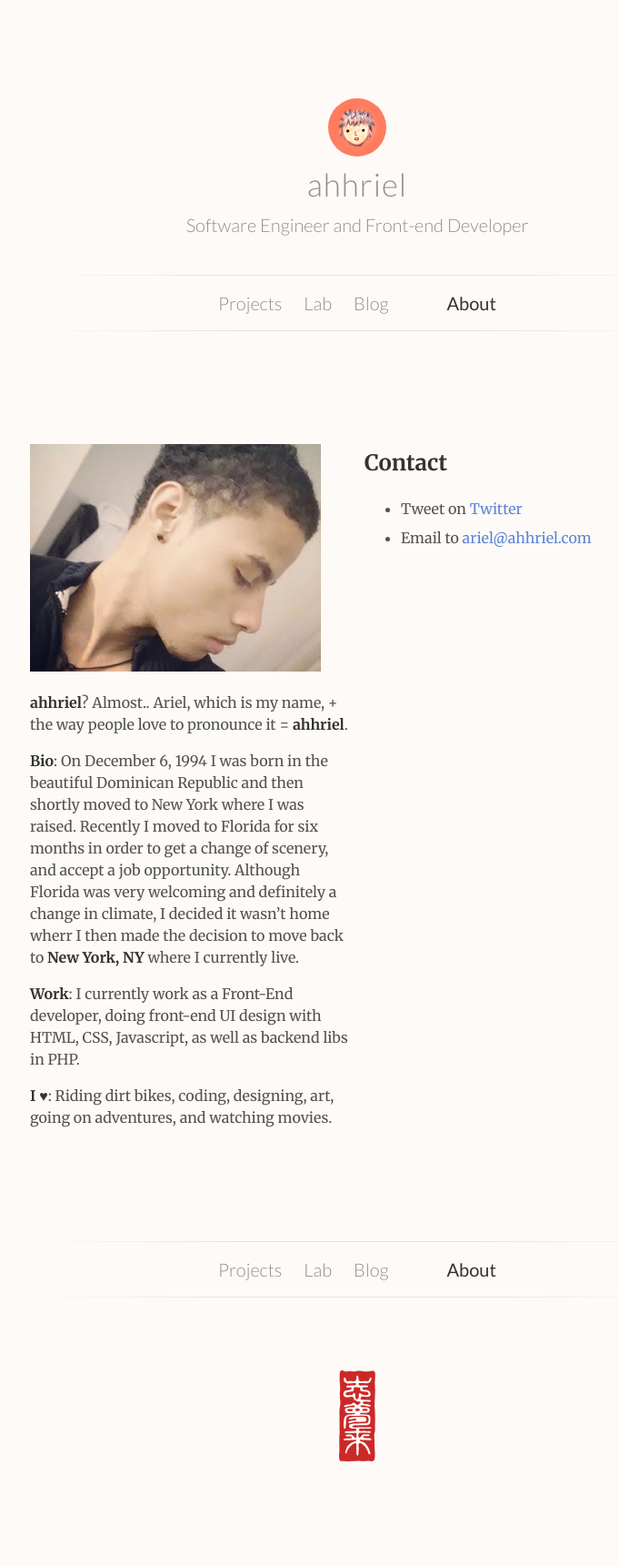
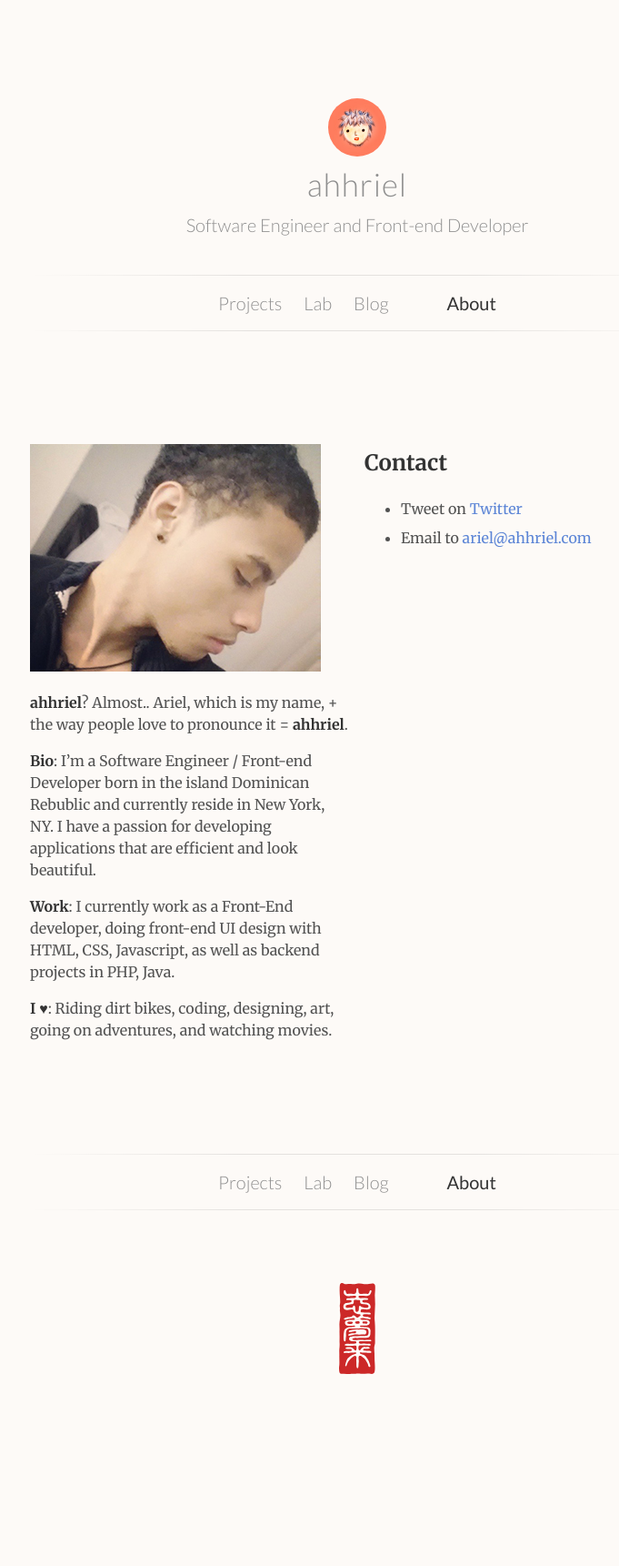
Before and after one commit to ArielSaldana/arielsaldana.github.io, a Jekyll site: the page built from about/index.md, in a window 1280 px wide. Shown: the whole page at 91% size, without its empty margins (247-928 px from the left). Built offline with Jekyll 4.4.1, drawn with Linux system fonts in a browser that asks for light colours; Markdown is read by kramdown in place of the engine named in the settings; after the commit the page ends 1625 px from its top, so only the background shows below that.

Commit message:
Update index.md

```diff
--- a/about/index.md
+++ b/about/index.md
@@ -12,9 +12,10 @@ title: About ahhriel (Ariel Saldana)
 
 __ahhriel__? Almost.. Ariel, which is my name, + the way people love to pronounce it = __ahhriel__.
 
-__Bio__: On December 6, 1994 I was born in the beautiful Dominican Republic and then shortly moved to New York where I was raised. Recently I moved to Florida for six months in order to get a change of scenery, and accept a job opportunity. Although Florida was very welcoming and definitely a change in climate, I decided it wasn't home wherr I then made the decision to move back to  __New York, NY__ where I currently live.
 
-__Work__: I currently work as a Front-End developer, doing front-end UI design with HTML, CSS, Javascript, as well as backend libs in PHP.
+__Bio__: I'm a Software Engineer / Front-end Developer born in the island Dominican Rebublic and currently reside in New York, NY. I have a passion for developing applications that are efficient and look beautiful.
+
+__Work__: I currently work as a Front-End developer, doing front-end UI design with HTML, CSS, Javascript, as well as backend projects in PHP, Java.
 
 __I ♥__: Riding dirt bikes, coding, designing, art, going on adventures, and watching movies.
 
```
